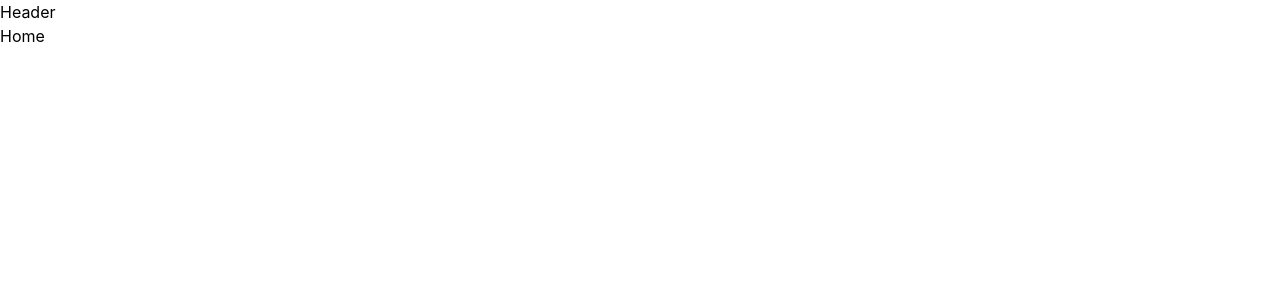
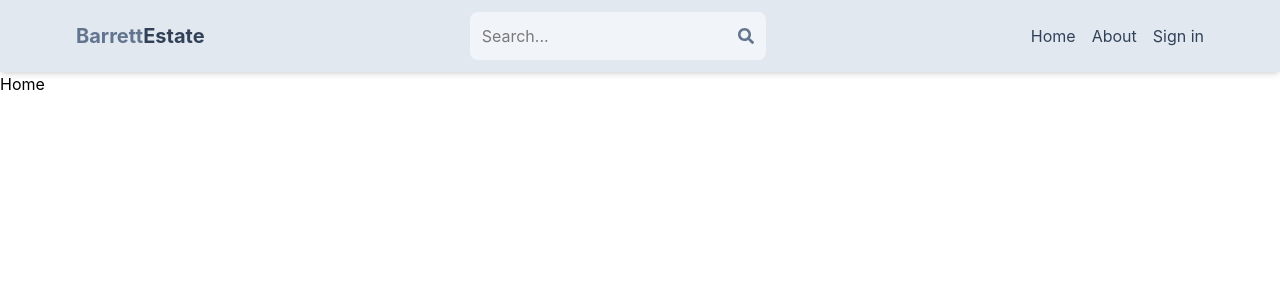
Before and after one commit to balcoder/mern_auctioneer_updated, a React (Vite) app in the folder client/: page / in a window 1280 px wide. Shown: the top 300 px of the page. Built offline with nearby package versions, Linux system fonts and the light colour scheme.

Commit message:
created header component

```diff
--- a/client/src/assets/components/Header.tsx
+++ b/client/src/assets/components/Header.tsx
@@ -1,5 +1,42 @@
 import type { JSX } from "react";
+import { Link } from "react-router-dom";
+import { FaSearch } from "react-icons/fa";
 
 export default function Header(): JSX.Element {
-  return <div>Header</div>;
+  return (
+    <header className="bg-slate-200 shadow-md">
+      <div className="flex justify-between items-center max-w-6xl mx-auto p-3">
+        <Link to="/">
+          <h1 className="font-bold text-sm sm:text-xl flex flex-wrap">
+            <span className="text-slate-500">Barrett</span>
+            <span className="text-slate-700">Estate</span>
+          </h1>
+        </Link>
+
+        <form className="bg-slate-100 p-3 rounded-lg flex items-center">
+          <input
+            type="text"
+            placeholder="Search..."
+            className="bg-transparent focus:outline-none w-24 sm:w-64"
+          />
+          <FaSearch className="text-slate-500" />
+        </form>
+        <ul className="flex gap-4">
+          <Link to="/">
+            <li className="hidden sm:inline text-slate-700 hover:underline">
+              Home
+            </li>
+          </Link>
+          <Link to="/about">
+            <li className="hidden sm:inline text-slate-700 hover:underline">
+              About
+            </li>
+          </Link>
+          <Link to="/signin">
+            <li className="text-slate-700 hover:underline">Sign in</li>
+          </Link>
+        </ul>
+      </div>
+    </header>
+  );
 }
```
